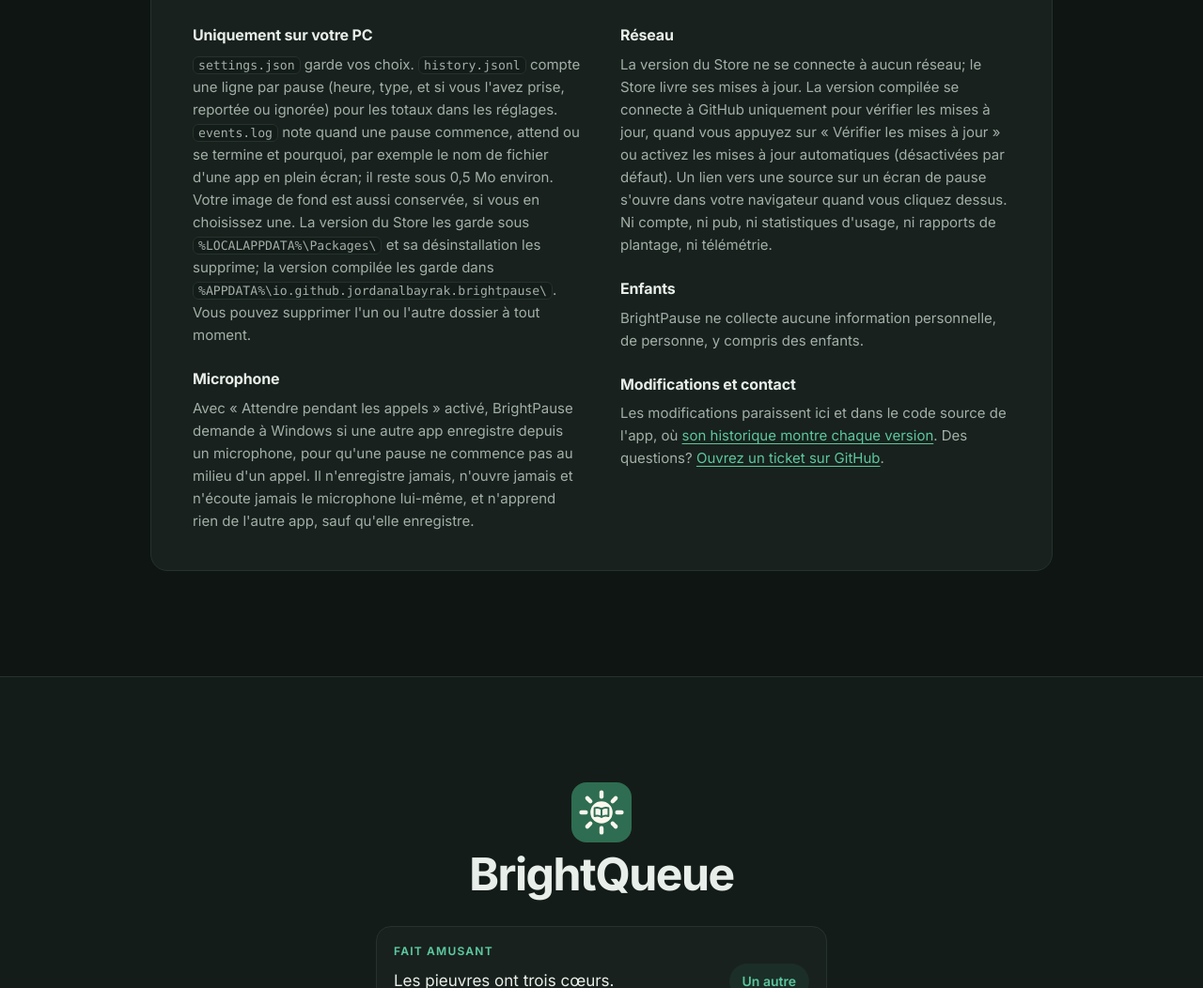
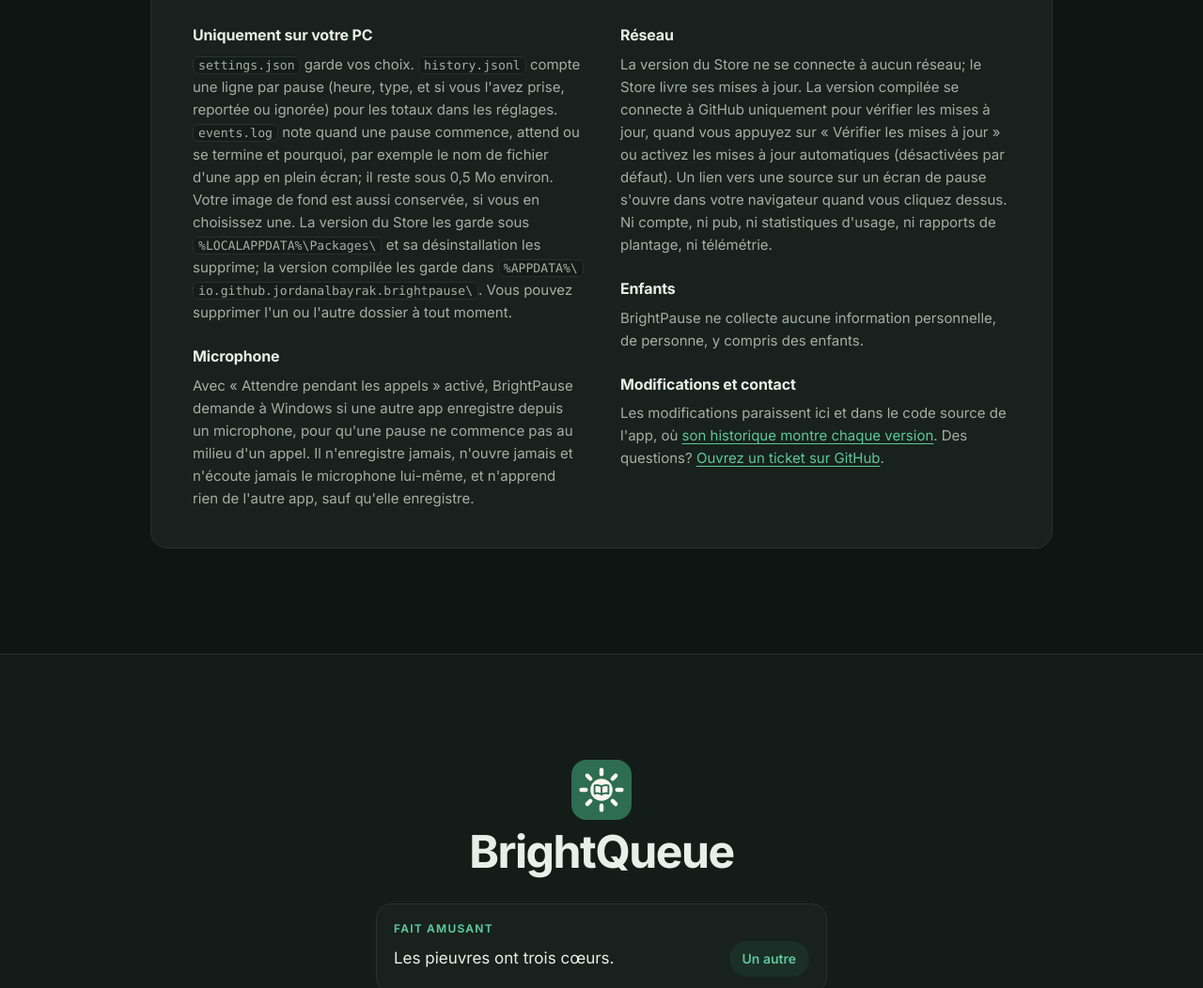
Before and after one commit to JordanAlbayrak/brightsuite.app, a plain HTML site: page docs/fr/index.html in a window 1280 px wide. Shown: the part 4027-5079 px from the top of the page at 94% size. Drawn offline with Linux system fonts and the light colour scheme.

Commit message:
Privacy block: folder paths wrap only after a dot or backslash

```diff
--- a/docs/assets/site.css
+++ b/docs/assets/site.css
@@ -314,7 +314,8 @@ a:hover { color: var(--accent-hover); }
 .policy-grid p { color: var(--muted); margin: 0; font-size: 0.9375rem; }
 .policy code {
   font-family: ui-monospace, "Cascadia Code", Consolas, monospace; font-size: 0.875em;
-  background: var(--bg-2); border: 1px solid var(--line); padding: 1px 5px; border-radius: 6px; overflow-wrap: anywhere;
+  background: var(--bg-2); border: 1px solid var(--line); padding: 1px 5px; border-radius: 6px;
+  -webkit-box-decoration-break: clone; box-decoration-break: clone;
 }
 
 /* Policy pages */
--- a/docs/fr/index.html
+++ b/docs/fr/index.html
@@ -101,7 +101,7 @@
     <p class="meta">Politique de confidentialité de BrightPause. Dernière mise à jour : 25 novembre 2026.</p>
     <p class="policy-lead">BrightPause ne collecte rien sur vous et ne partage rien avec personne. Cette politique couvre la version du Microsoft Store et la version compilée à partir du code source public.</p>
     <div class="policy-grid">
-      <div><h4>Uniquement sur votre PC</h4><p><code>settings.json</code> garde vos choix. <code>history.jsonl</code> compte une ligne par pause (heure, type, et si vous l'avez prise, reportée ou ignorée) pour les totaux dans les réglages. <code>events.log</code> note quand une pause commence, attend ou se termine et pourquoi, par exemple le nom de fichier d'une app en plein écran; il reste sous 0,5&nbsp;Mo environ. Votre image de fond est aussi conservée, si vous en choisissez une. La version du Store les garde sous <code>%LOCALAPPDATA%\Packages\</code> et sa désinstallation les supprime; la version compilée les garde dans <code>%APPDATA%\io.github.jordanalbayrak.brightpause\</code>. Vous pouvez supprimer l'un ou l'autre dossier à tout moment.</p></div>
+      <div><h4>Uniquement sur votre PC</h4><p><code>settings.json</code> garde vos choix. <code>history.jsonl</code> compte une ligne par pause (heure, type, et si vous l'avez prise, reportée ou ignorée) pour les totaux dans les réglages. <code>events.log</code> note quand une pause commence, attend ou se termine et pourquoi, par exemple le nom de fichier d'une app en plein écran; il reste sous 0,5&nbsp;Mo environ. Votre image de fond est aussi conservée, si vous en choisissez une. La version du Store les garde sous <code>%LOCALAPPDATA%\<wbr>Packages\<wbr></code> et sa désinstallation les supprime; la version compilée les garde dans <code>%APPDATA%\<wbr>io.<wbr>github.<wbr>jordanalbayrak.<wbr>brightpause\<wbr></code>. Vous pouvez supprimer l'un ou l'autre dossier à tout moment.</p></div>
       <div><h4>Microphone</h4><p>Avec « Attendre pendant les appels » activé, BrightPause demande à Windows si une autre app enregistre depuis un microphone, pour qu'une pause ne commence pas au milieu d'un appel. Il n'enregistre jamais, n'ouvre jamais et n'écoute jamais le microphone lui-même, et n'apprend rien de l'autre app, sauf qu'elle enregistre.</p></div>
       <div><h4>Réseau</h4><p>La version du Store ne se connecte à aucun réseau; le Store livre ses mises à jour. La version compilée se connecte à GitHub uniquement pour vérifier les mises à jour, quand vous appuyez sur « Vérifier les mises à jour » ou activez les mises à jour automatiques (désactivées par défaut). Un lien vers une source sur un écran de pause s'ouvre dans votre navigateur quand vous cliquez dessus. Ni compte, ni pub, ni statistiques d'usage, ni rapports de plantage, ni télémétrie.</p></div>
       <div><h4>Enfants</h4><p>BrightPause ne collecte aucune information personnelle, de personne, y compris des enfants.</p></div>
--- a/src/assets/site.css
+++ b/src/assets/site.css
@@ -314,7 +314,8 @@ a:hover { color: var(--accent-hover); }
 .policy-grid p { color: var(--muted); margin: 0; font-size: 0.9375rem; }
 .policy code {
   font-family: ui-monospace, "Cascadia Code", Consolas, monospace; font-size: 0.875em;
-  background: var(--bg-2); border: 1px solid var(--line); padding: 1px 5px; border-radius: 6px; overflow-wrap: anywhere;
+  background: var(--bg-2); border: 1px solid var(--line); padding: 1px 5px; border-radius: 6px;
+  -webkit-box-decoration-break: clone; box-decoration-break: clone;
 }
 
 /* Policy pages */
--- a/src/privacy-pause.mjs
+++ b/src/privacy-pause.mjs
@@ -2,13 +2,16 @@
 // /pause/privacy/ (the Microsoft Store "Privacy policy" link) redirects to it.
 const ISSUES = "https://github.com/JordanAlbayrak/BrightPause/issues";
 const HISTORY = "https://github.com/JordanAlbayrak/BrightPause/commits/main/PRIVACY.md";
+
+// Long folder paths may wrap only after a dot or a backslash.
+const paths = (html) => html.replace(/<code>([^<]*\\[^<]*)<\/code>/g, (_, c) => "<code>" + c.replace(/([.\\])/g, "$1<wbr>") + "</code>");
 
 const block = (h, meta, lead, parts) => `<div class="policy" id="bp-privacy">
     <h3>${h}</h3>
     <p class="meta">${meta}</p>
     <p class="policy-lead">${lead}</p>
     <div class="policy-grid">
-      ${parts.map(([t, p]) => `<div><h4>${t}</h4><p>${p}</p></div>`).join("\n      ")}
+      ${parts.map(([t, p]) => `<div><h4>${t}</h4><p>${paths(p)}</p></div>`).join("\n      ")}
     </div>
   </div>`;
 
```
Also changed, not shown: docs/index.html (+1 -1 lines).
